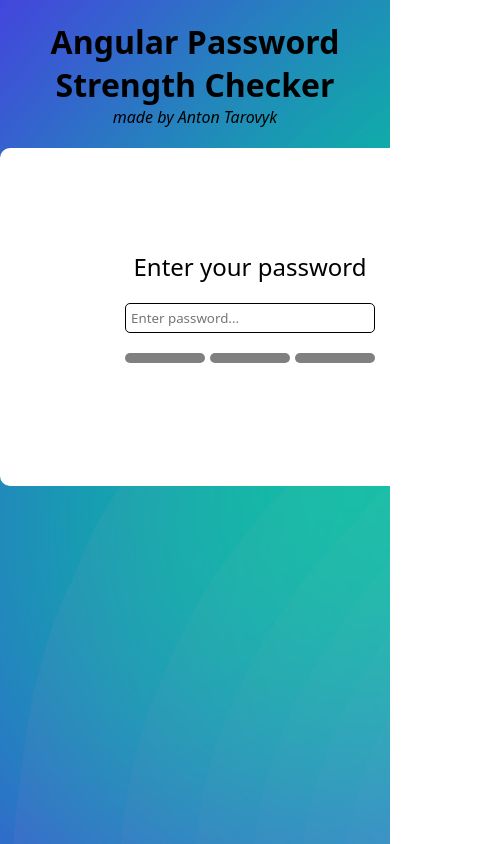
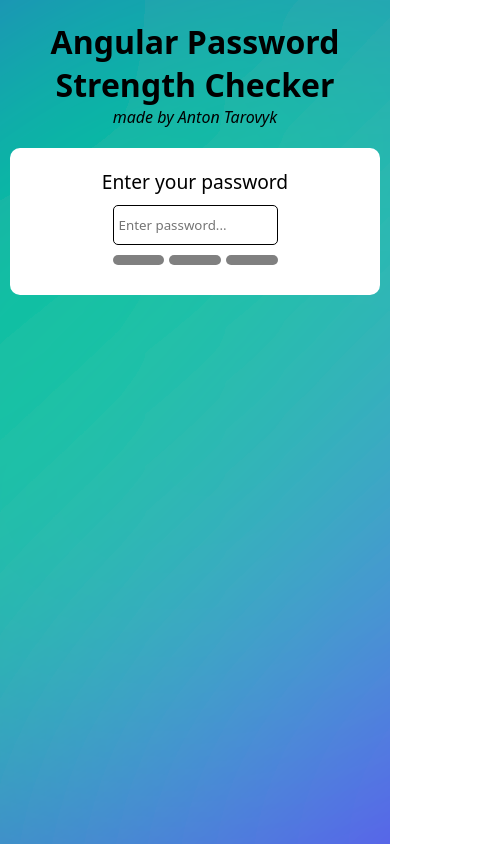
Before and after one commit to purpleFade/usense-test-task, an Angular app: page / in a window 390 px wide. Shown: the whole page, 500 px wide, since content can reach past the window. Built offline with nearby package versions, Linux system fonts and the light colour scheme.

Commit message:
add responsive styles

```diff
--- a/src/app/password-strength/password-strength.component.scss
+++ b/src/app/password-strength/password-strength.component.scss
@@ -3,12 +3,13 @@
   flex-direction: column;
   gap: 20px;
   width: 500px;
-  height: 40vh;
+  height: auto;
 
   background-color: white;
   border-radius: 10px;
 
   margin: 20px auto;
+  padding: 20px;
 
   align-items: center;
   justify-content: center;
@@ -48,3 +49,30 @@
     border-radius: 5px;
   }
 }
+
+@media (max-width: 600px) {
+  .container {
+    gap: 10px;
+    height: auto;
+    width: auto;
+
+    margin: 20px 10px;
+
+    &__form-control {
+      height: 40px;
+      width: 50%;
+    }
+
+    &__text {
+      font-size: 0.8rem;
+    }
+  }
+
+  .container label, p {
+    font-size: 1.2rem;
+  }
+
+  .strength-meter {
+    width: 50%;
+  }
+}
--- a/src/styles.scss
+++ b/src/styles.scss
@@ -10,5 +10,7 @@
   background-image: url('./assets/blurry-gradient-haikei.svg');
   background-size: cover;
   background-attachment: fixed;
+  background-repeat: no-repeat;
+  background-position: center;
   min-height: 100vh;
 }
```
